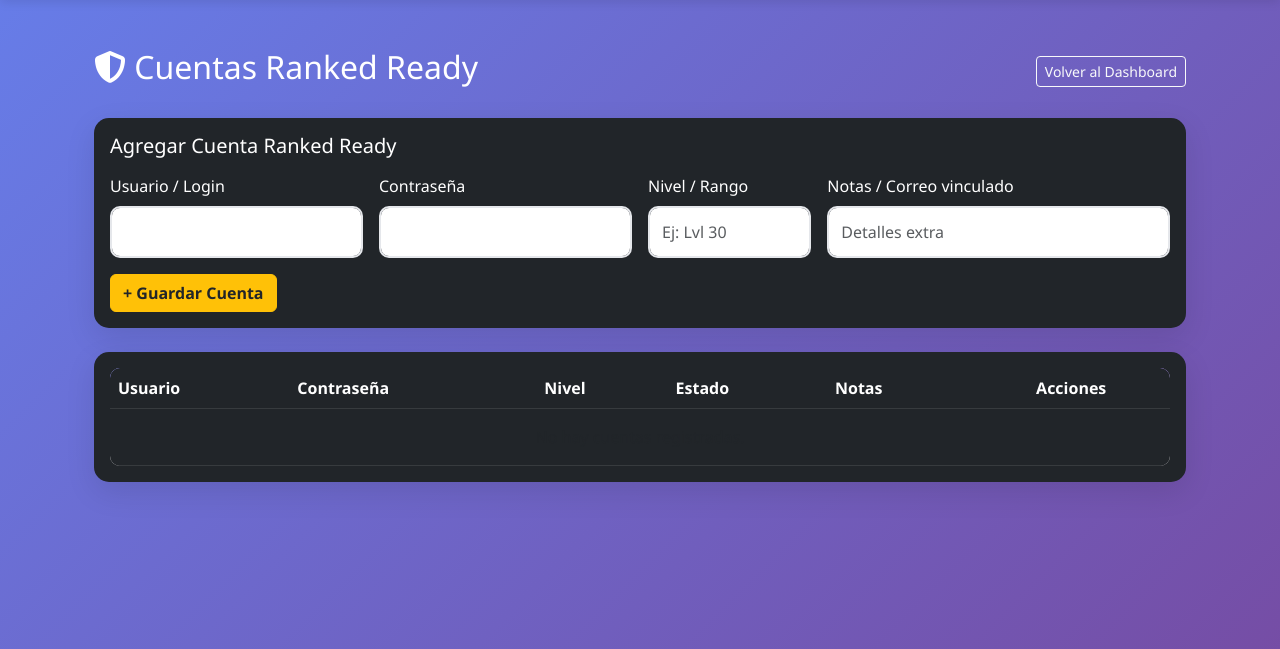
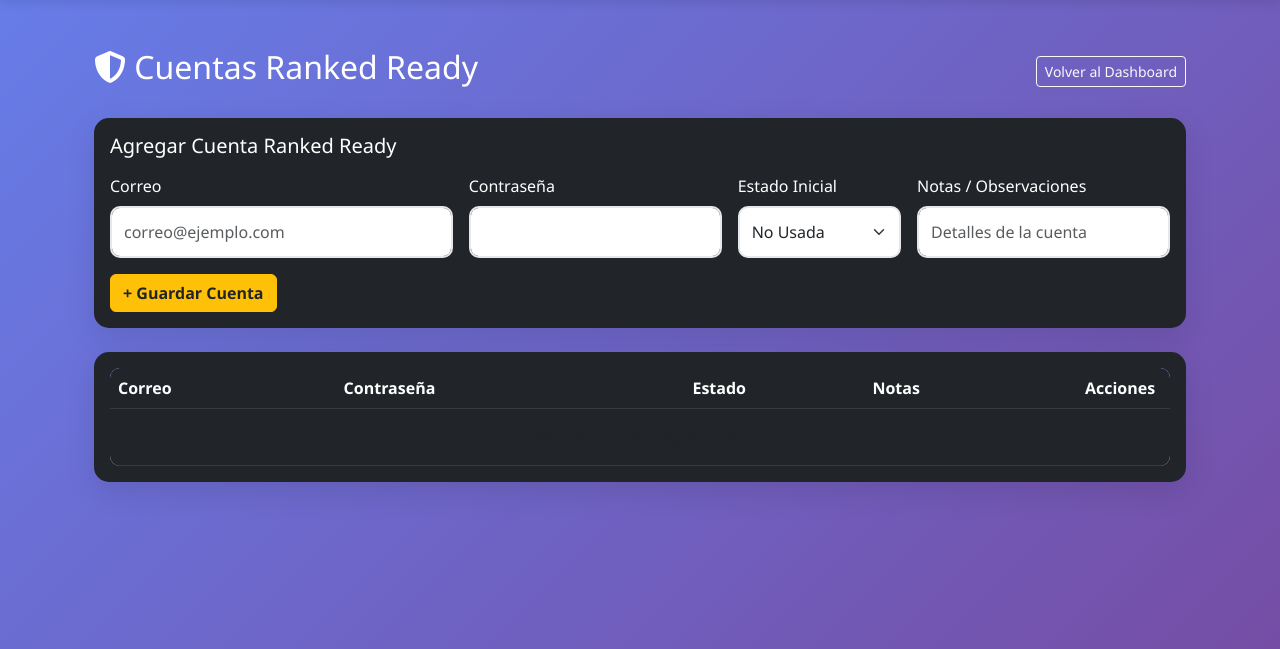
Before and after one commit to Wenastardes/sistema-boosteos, a Flask app: page /cuentas-ranked-ready in a window 1280 px wide. Shown: the part 62-711 px from the top of the page. Run offline with Flask 3, Linux system fonts and the light colour scheme; the visitor is signed in with stand-in values (Sample User, id 1); data that the repository does not hold is empty.

Commit message:
secciones mejoradas

```diff
--- a/app.py
+++ b/app.py
@@ -315,22 +315,37 @@ def cuentas_ranked_ready():
     cursor = conexion.cursor()
     try:
         if request.method == 'POST':
-            usuario_cuenta = request.form.get('usuario_cuenta')
+            correo_cuenta = request.form.get('correo_cuenta')
             password_cuenta = request.form.get('password_cuenta')
-            nivel = request.form.get('nivel', '')
+            estado = request.form.get('estado', 'No Usada')
             notas = request.form.get('notas', '')
 
             cursor.execute('''
                 INSERT INTO cuentas_ranked (usuario_cuenta, password_cuenta, nivel, estado, notas)
-                VALUES (?, ?, ?, 'Disponible', ?)
-            ''', (usuario_cuenta, password_cuenta, nivel, notas))
+                VALUES (?, ?, '', ?, ?)
+            ''', (correo_cuenta, password_cuenta, estado, notas))
             conexion.commit()
-            flash('Cuenta Ranked Ready registrada correctamente', 'success')
+            flash('Cuenta Ranked registrada correctamente', 'success')
             return redirect(url_for('cuentas_ranked_ready'))
 
         cursor.execute('SELECT * FROM cuentas_ranked ORDER BY fecha_creacion DESC')
         cuentas = cursor.fetchall()
         return render_template('cuentas_ranked_ready.html', cuentas=cuentas)
+    finally:
+        cursor.close()
+        conexion.close()
+
+@app.route('/cuentas-ranked-ready/estado/<int:id>', methods=['POST'])
+@login_required
+def cambiar_estado_cuenta_ranked(id):
+    nuevo_estado = request.form.get('estado')
+    conexion = crear_conexion()
+    cursor = conexion.cursor()
+    try:
+        cursor.execute("UPDATE cuentas_ranked SET estado = ? WHERE id = ?", (nuevo_estado, id))
+        conexion.commit()
+        flash(f'Estado actualizado a: {nuevo_estado}', 'success')
+        return redirect(url_for('cuentas_ranked_ready'))
     finally:
         cursor.close()
         conexion.close()
@@ -365,7 +380,7 @@ def correos_inbox():
         if request.method == 'POST':
             correo = request.form.get('correo')
             password_correo = request.form.get('password_correo')
-            proveedor = request.form.get('proveedor', 'Outlook')
+            proveedor = request.form.get('proveedor', 'inbox.eu')
             notas = request.form.get('notas', '')
 
             cursor.execute('''
@@ -414,19 +429,35 @@ def cuentas_vender():
             titulo = request.form.get('titulo')
             rango = request.form.get('rango')
             precio = float(request.form.get('precio', 0.0) or 0.0)
+            estado = request.form.get('estado', 'En Venta')
             descripcion = request.form.get('descripcion', '')
 
             cursor.execute('''
                 INSERT INTO cuentas_venta (titulo, rango, precio, estado, descripcion)
-                VALUES (?, ?, ?, 'En Venta', ?)
-            ''', (titulo, rango, precio, descripcion))
+                VALUES (?, ?, ?, ?, ?)
+            ''', (titulo, rango, precio, estado, descripcion))
             conexion.commit()
-            flash('Cuenta publicada para la venta exitosamente', 'success')
+            flash('Cuenta publicada exitosamente', 'success')
             return redirect(url_for('cuentas_vender'))
 
         cursor.execute('SELECT * FROM cuentas_venta ORDER BY fecha_publicacion DESC')
         cuentas = cursor.fetchall()
         return render_template('cuentas_vender.html', cuentas=cuentas)
+    finally:
+        cursor.close()
+        conexion.close()
+
+@app.route('/cuentas-vender/estado/<int:id>', methods=['POST'])
+@login_required
+def cambiar_estado_cuenta_venta(id):
+    nuevo_estado = request.form.get('estado')
+    conexion = crear_conexion()
+    cursor = conexion.cursor()
+    try:
+        cursor.execute("UPDATE cuentas_venta SET estado = ? WHERE id = ?", (nuevo_estado, id))
+        conexion.commit()
+        flash(f'Estado actualizado a: {nuevo_estado}', 'success')
+        return redirect(url_for('cuentas_vender'))
     finally:
         cursor.close()
         conexion.close()
--- a/templates/cuentas_ranked_ready.html
+++ b/templates/cuentas_ranked_ready.html
@@ -15,21 +15,26 @@
             <h5 class="card-title mb-3">Agregar Cuenta Ranked Ready</h5>
             <form method="POST">
                 <div class="row g-3">
-                    <div class="col-md-3">
-                        <label class="form-label">Usuario / Login</label>
-                        <input type="text" name="usuario_cuenta" class="form-control" required>
+                    <div class="col-md-4">
+                        <label class="form-label">Correo</label>
+                        <input type="text" name="correo_cuenta" class="form-control" placeholder="correo@ejemplo.com" required>
                     </div>
                     <div class="col-md-3">
                         <label class="form-label">Contraseña</label>
                         <input type="text" name="password_cuenta" class="form-control" required>
                     </div>
                     <div class="col-md-2">
-                        <label class="form-label">Nivel / Rango</label>
-                        <input type="text" name="nivel" class="form-control" placeholder="Ej: Lvl 30">
+                        <label class="form-label">Estado Inicial</label>
+                        <select name="estado" class="form-select">
+                            <option value="No Usada" selected>No Usada</option>
+                            <option value="Usada">Usada</option>
+                            <option value="Vendida">Vendida</option>
+                            <option value="Publicada">Publicada</option>
+                        </select>
                     </div>
-                    <div class="col-md-4">
-                        <label class="form-label">Notas / Correo vinculado</label>
-                        <input type="text" name="notas" class="form-control" placeholder="Detalles extra">
+                    <div class="col-md-3">
+                        <label class="form-label">Notas / Observaciones</label>
+                        <input type="text" name="notas" class="form-control" placeholder="Detalles de la cuenta">
                     </div>
                 </div>
                 <button type="submit" class="btn btn-warning mt-3 text-dark fw-bold">+ Guardar Cuenta</button>
@@ -44,12 +49,11 @@
                 <table class="table table-dark table-hover mb-0 align-middle">
                     <thead>
                         <tr>
-                            <th>Usuario</th>
+                            <th>Correo</th>
                             <th>Contraseña</th>
-                            <th>Nivel</th>
-                            <th>Estado</th>
+                            <th style="width: 180px;">Estado</th>
                             <th>Notas</th>
-                            <th class="text-center">Acciones</th>
+                            <th class="text-center" style="width: 100px;">Acciones</th>
                         </tr>
                     </thead>
                     <tbody>
@@ -57,18 +61,26 @@
                         <tr>
                             <td>{{ c.usuario_cuenta }}</td>
                             <td><code>{{ c.password_cuenta }}</code></td>
-                            <td>{{ c.nivel }}</td>
-                            <td><span class="badge bg-success">{{ c.estado }}</span></td>
-                            <td>{{ c.notas }}</td>
+                            <td>
+                                <form method="POST" action="{{ url_for('cambiar_estado_cuenta_ranked', id=c.id) }}">
+                                    <select name="estado" class="form-select form-select-sm fw-semibold {% if c.estado == 'No Usada' %}bg-primary text-white border-primary{% elif c.estado == 'Usada' %}bg-secondary text-white border-secondary{% elif c.estado == 'Vendida' %}bg-success text-white border-success{% else %}bg-warning text-dark border-warning{% endif %}" onchange="this.form.submit()">
+                                        <option value="No Usada" {% if c.estado == 'No Usada' %}selected{% endif %}>No Usada</option>
+                                        <option value="Usada" {% if c.estado == 'Usada' %}selected{% endif %}>Usada</option>
+                                        <option value="Vendida" {% if c.estado == 'Vendida' %}selected{% endif %}>Vendida</option>
+                                        <option value="Publicada" {% if c.estado == 'Publicada' %}selected{% endif %}>Publicada</option>
+                                    </select>
+                                </form>
+                            </td>
+                            <td>{{ c.notas or '-' }}</td>
                             <td class="text-center">
-                                <form method="POST" action="{{ url_for('eliminar_cuenta_ranked', id=c.id) }}" style="display:inline;" onsubmit="return confirm('¿Eliminar cuenta?');">
+                                <form method="POST" action="{{ url_for('eliminar_cuenta_ranked', id=c.id) }}" style="display:inline;" onsubmit="return confirm('¿Eliminar esta cuenta ranked?');">
                                     <button type="submit" class="btn btn-danger btn-sm"><i class="fas fa-trash"></i></button>
                                 </form>
                             </td>
                         </tr>
                         {% else %}
                         <tr>
-                            <td colspan="6" class="text-center text-muted py-3">No hay cuentas registradas.</td>
+                            <td colspan="5" class="text-center text-muted py-3">No hay cuentas registradas.</td>
                         </tr>
                         {% endfor %}
                     </tbody>
```
Also changed, not shown: templates/correos_inbox.html (+5 -6 lines), templates/cuentas_vender.html (+24 -8 lines).
